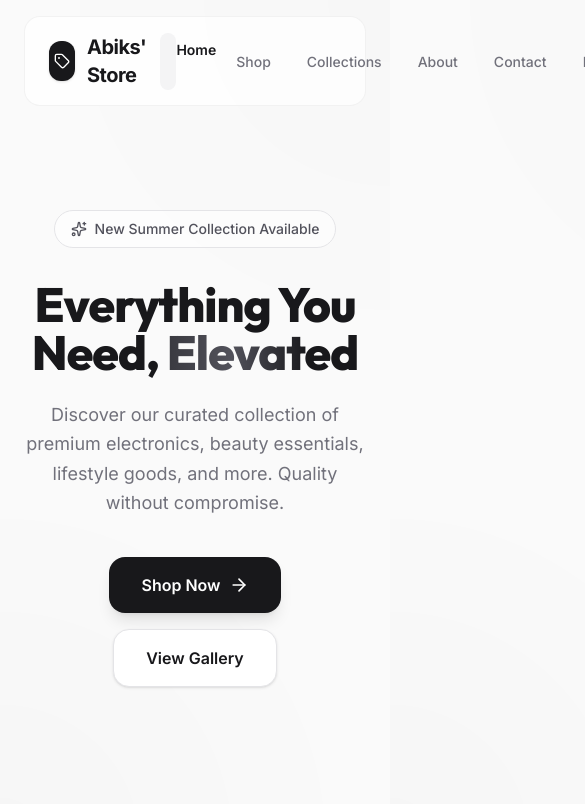
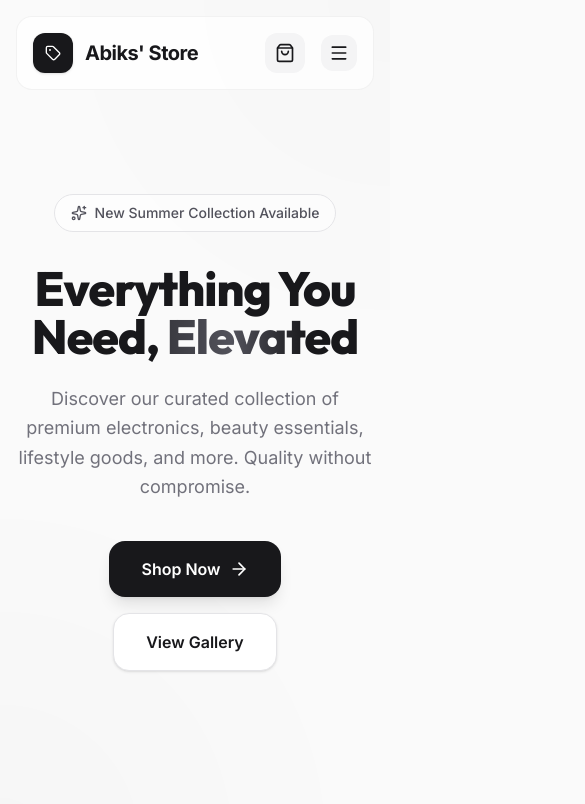
Before and after one commit to Abiks06/easystore-ui, a Next.js app: page / in a window 390 px wide. Shown: the top 804 px of the page, 585 px wide, since content can reach past the window. Built offline with nearby package versions, Linux system fonts and the light colour scheme.

Commit message:
feat: implement storefront layout with home sections, product navigation, and cart management functionality

```diff
--- a/src/app/cart/page.tsx
+++ b/src/app/cart/page.tsx
@@ -32,11 +32,11 @@ export default function CartPage() {
   };
 
   if (!mounted) {
-    return <main className="py-20 px-6 max-w-6xl mx-auto min-h-[70vh]"></main>;
+    return <main className="py-20 px-4 md:px-6 lg:px-8 max-w-6xl mx-auto min-h-[70vh]"></main>;
   }
 
   return (
-    <main className="py-20 px-6 max-w-6xl mx-auto min-h-[70vh]">
+    <main className="py-20 px-4 md:px-6 lg:px-8 max-w-6xl mx-auto min-h-[70vh]">
       <h1 className="text-3xl font-extrabold text-slate-900 mb-8 anim-fade-up">Your Cart</h1>
 
       {cartItems.length === 0 ? (
--- a/src/app/collections/[category]/page.tsx
+++ b/src/app/collections/[category]/page.tsx
@@ -15,7 +15,7 @@ export default async function CategoryPage({ params }: { params: Promise<{ categ
   );
 
   return (
-    <main className="py-20 px-6 max-w-7xl mx-auto min-h-screen">
+    <main className="py-20 px-4 md:px-6 lg:px-8 max-w-7xl mx-auto min-h-screen">
       <Link href="/collections" className="inline-flex items-center gap-2 text-sm font-medium text-slate-500 hover:text-slate-900 mb-8 transition-colors">
         <ArrowLeft className="w-4 h-4" /> Back to Collections
       </Link>
--- a/src/app/collections/page.tsx
+++ b/src/app/collections/page.tsx
@@ -16,7 +16,7 @@ export default async function CollectionsPage() {
   const categories = Object.keys(groupedProducts).sort();
 
   return (
-    <main className="py-20 px-6 max-w-7xl mx-auto min-h-screen">
+    <main className="py-20 px-4 md:px-6 lg:px-8 max-w-7xl mx-auto min-h-screen">
       <div className="mb-16 text-center anim-fade-up">
         <h1 className="text-4xl md:text-5xl font-extrabold tracking-tight text-slate-900 mb-4">
           Collections
--- a/src/app/product/[id]/page.tsx
+++ b/src/app/product/[id]/page.tsx
@@ -15,7 +15,7 @@ export default async function ProductDetails({ params }: { params: Promise<{ id:
   }
 
   return (
-    <main className="py-12 px-6 max-w-6xl mx-auto min-h-[75vh]">
+    <main className="py-12 px-4 md:px-6 lg:px-8 max-w-6xl mx-auto min-h-[75vh]">
       <Link href="/#products" className="inline-flex items-center gap-2 text-sm font-medium text-slate-500 hover:text-violet-700 transition-colors mb-10 no-underline">
         <ArrowLeft className="w-4 h-4" /> Back to store
       </Link>
--- a/src/components/Footer.tsx
+++ b/src/components/Footer.tsx
@@ -1,6 +1,6 @@
 export default function Footer() {
   return (
-    <footer className="anim-fade-up mt-auto border-t border-slate-200/60 bg-white/50 backdrop-blur-sm shadow-sm flex items-center justify-center gap-2 px-4 py-6 text-sm text-slate-500">
+    <footer className="anim-fade-up mt-auto border-t border-slate-200/60 bg-white/50 backdrop-blur-sm shadow-sm flex flex-wrap items-center justify-center text-center gap-2 px-4 py-6 text-sm text-slate-500">
       <span className="inline-flex items-center gap-2 text-slate-500">
         Made with{" "}
         <span className="anim-heart text-xl" aria-hidden="true" title="realistic beating heart">
--- a/src/components/Header.tsx
+++ b/src/components/Header.tsx
@@ -2,8 +2,8 @@
 
 import Link from "next/link";
 import { usePathname } from "next/navigation";
-import { motion } from "framer-motion";
-import { ShoppingBag, Tag } from "lucide-react";
+import { motion, AnimatePresence } from "framer-motion";
+import { ShoppingBag, Tag, Menu, X } from "lucide-react";
 import { useCartStore } from "@/store/useCartStore";
 import { useAuthStore } from "@/store/useAuthStore";
 import { useEffect, useState } from "react";
@@ -16,16 +16,21 @@ export default function Header() {
   const user = useAuthStore((state) => state.user);
   const logout = useAuthStore((state) => state.logout);
   const [mounted, setMounted] = useState(false);
+  const [isMobileMenuOpen, setIsMobileMenuOpen] = useState(false);
 
   useEffect(() => {
     setMounted(true);
   }, []);
 
+  useEffect(() => {
+    setIsMobileMenuOpen(false);
+  }, [pathname]);
+
   return (
-    <header className="anim-header sticky top-0 z-50 pt-4 px-6 pb-2">
-      <div className="glass max-w-6xl mx-auto px-6 py-4 rounded-2xl flex items-center justify-between">
+    <header className="anim-header sticky top-0 z-50 pt-4 px-4 md:px-6 pb-2">
+      <div className="glass max-w-6xl mx-auto px-4 sm:px-6 py-4 rounded-2xl flex items-center justify-between relative">
         {/* Brand */}
-        <Link href="/" className="flex items-center gap-3 group no-underline">
+        <Link href="/" className="flex items-center gap-3 group no-underline z-50 relative">
           <span className="flex items-center justify-center w-10 h-10 rounded-xl bg-zinc-900 shadow-sm group-hover:bg-zinc-800 transition-colors duration-300">
             <Tag className="text-white w-4 h-4" />
           </span>
@@ -34,8 +39,8 @@ export default function Header() {
           </span>
         </Link>
 
-        {/* Nav */}
-        <nav>
+        {/* Desktop Nav */}
+        <nav className="hidden md:block">
           <ul className="flex items-center gap-1 list-none m-0 p-0">
             {navLinks.map((item) => {
               const path = item === "Home" ? "/" : `/${item.toLowerCase()}`;
@@ -86,7 +91,7 @@ export default function Header() {
                   Login
                   {pathname === "/login" && (
                     <motion.div
-                      layoutId="active-nav"
+                      layoutId="active-nav-login"
                       className="absolute inset-0 bg-zinc-100 rounded-lg -z-10"
                       transition={{ type: "spring", stiffness: 380, damping: 30 }}
                     />
@@ -111,6 +116,74 @@ export default function Header() {
             </li>
           </ul>
         </nav>
+
+        {/* Mobile Nav Toggle */}
+        <div className="flex items-center gap-4 md:hidden z-50 relative">
+          <Link
+            href="/cart"
+            className="flex items-center justify-center w-10 h-10 text-zinc-900 bg-zinc-100 rounded-xl hover:bg-zinc-200 transition-colors duration-300 relative"
+          >
+            <ShoppingBag className="w-5 h-5" />
+            {mounted && getTotalItems() > 0 && (
+              <span className="absolute -top-1 -right-1 bg-zinc-900 text-white text-[10px] font-bold w-4 h-4 flex items-center justify-center rounded-full shadow-sm">
+                {getTotalItems()}
+              </span>
+            )}
+          </Link>
+          <button
+            onClick={() => setIsMobileMenuOpen(!isMobileMenuOpen)}
+            className="p-2 text-zinc-900 bg-zinc-100 rounded-xl hover:bg-zinc-200 transition-colors"
+          >
+            {isMobileMenuOpen ? <X className="w-5 h-5" /> : <Menu className="w-5 h-5" />}
+          </button>
+        </div>
+
+        {/* Mobile Dropdown Menu */}
+        <AnimatePresence>
+          {isMobileMenuOpen && (
+            <motion.div
+              initial={{ opacity: 0, y: -10 }}
+              animate={{ opacity: 1, y: 0 }}
+              exit={{ opacity: 0, y: -10 }}
+              transition={{ duration: 0.2 }}
+              className="absolute top-full left-0 right-0 mt-4 bg-white/95 backdrop-blur-xl border border-zinc-100 shadow-xl rounded-2xl p-4 flex flex-col gap-2 z-40 md:hidden"
+            >
+              {navLinks.map((item) => {
+                const path = item === "Home" ? "/" : `/${item.toLowerCase()}`;
+                const isActive = pathname === path;
+                return (
+                  <Link
+                    key={item}
+                    href={path}
+                    className={`px-4 py-3 text-sm font-medium rounded-xl transition-colors ${
+                      isActive ? "bg-zinc-100 text-zinc-900" : "text-zinc-600 hover:bg-zinc-50 hover:text-zinc-900"
+                    }`}
+                  >
+                    {item}
+                  </Link>
+                );
+              })}
+
+              <div className="h-px bg-zinc-100 my-2" />
+
+              {mounted && user ? (
+                <button
+                  onClick={logout}
+                  className="px-4 py-3 text-sm font-medium text-left text-red-600 hover:bg-red-50 rounded-xl transition-colors"
+                >
+                  Logout
+                </button>
+              ) : mounted && !user ? (
+                <Link
+                  href="/login"
+                  className="px-4 py-3 text-sm font-medium text-zinc-600 hover:bg-zinc-50 hover:text-zinc-900 rounded-xl transition-colors"
+                >
+                  Login
+                </Link>
+              ) : null}
+            </motion.div>
+          )}
+        </AnimatePresence>
       </div>
     </header>
   );
--- a/src/components/Home/Hero.tsx
+++ b/src/components/Home/Hero.tsx
@@ -6,7 +6,7 @@ import Link from "next/link";
 
 export default function Hero() {
   return (
-    <section className="relative pt-24 pb-20 px-6 overflow-hidden">
+    <section className="relative pt-24 pb-20 px-4 md:px-6 lg:px-8 overflow-hidden">
       <div className="max-w-4xl mx-auto text-center relative z-10">
         <motion.div
           initial={{ opacity: 0, y: 20 }}
--- a/src/components/Home/ProductListing.tsx
+++ b/src/components/Home/ProductListing.tsx
@@ -40,7 +40,7 @@ export default function ProductListing({ products }: { products: Product[] }) {
   }
 
   return (
-    <section id="products" className="px-6 py-12 pb-24 relative z-10 scroll-mt-24">
+    <section id="products" className="px-4 md:px-6 lg:px-8 py-12 pb-24 relative z-10 scroll-mt-24">
       <div className="max-w-6xl mx-auto">
         <div className="flex items-end justify-between mb-10">
           <div>
```
